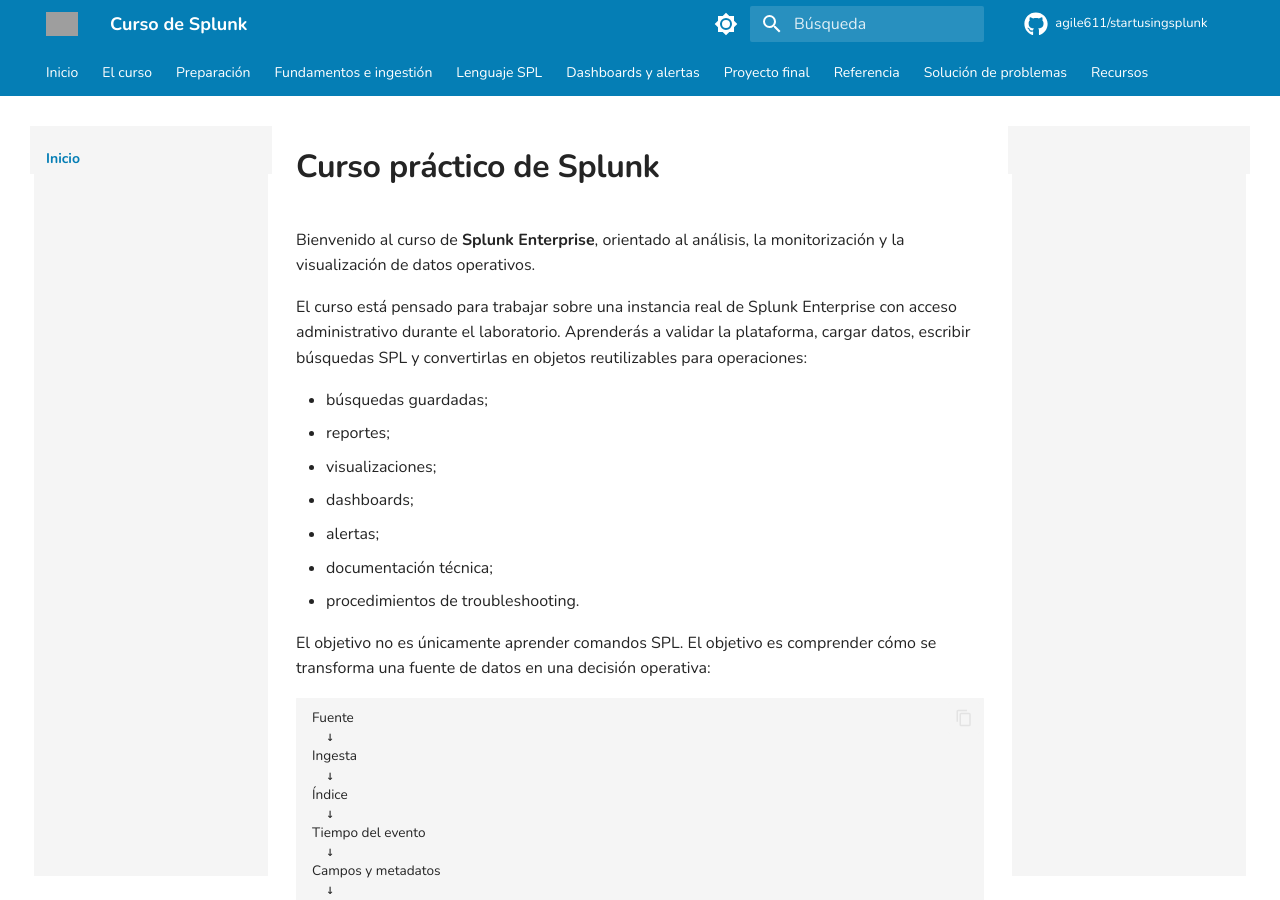
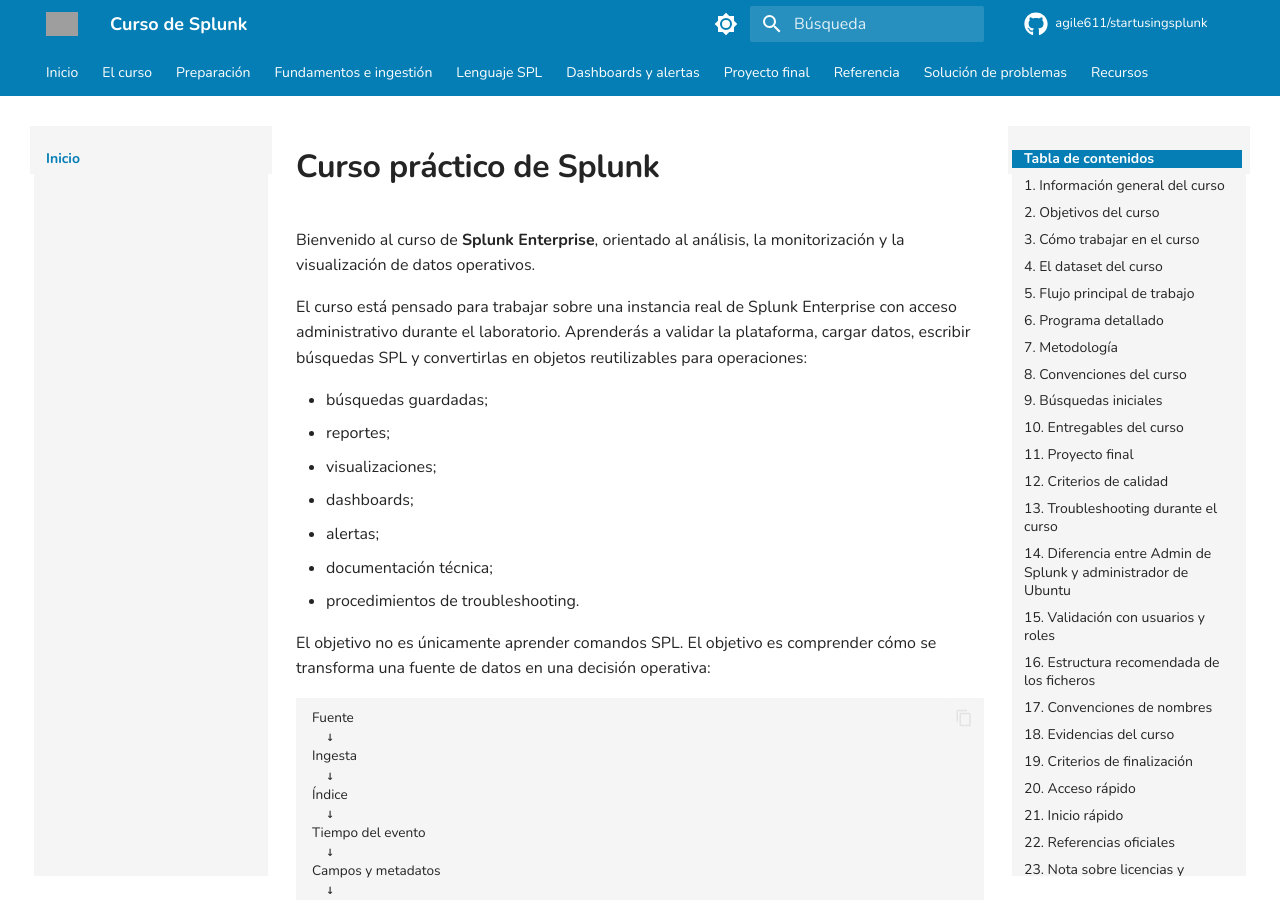
Before and after one commit to agile611/startusingsplunk, an MkDocs documentation site: the page built from docs/index.md, in a window 1280 px wide and 900 px high. Built offline with MkDocs 1.6.1 and Material for MkDocs 9.7.7, drawn with Linux system fonts in a browser that asks for light colours; comment, search, counter and statistics services are not loaded; grey boxes are pictures that could not be loaded.

Commit message:
index complet

````diff
--- a/docs/index.md
+++ b/docs/index.md
@@ -51,9 +51,9 @@ muestre un gráfico. Debes comprobar:
 
 ---
 
-# 1. Información general del curso
-
-## 1.1 Duración
+## 1. Información general del curso
+
+#### 1.1 Duración
 
 El curso tiene una duración total de **18 horas**, distribuidas en:
 
@@ -72,7 +72,7 @@ El curso tiene una duración total de **18 horas**, distribuidas en:
 
 ---
 
-## 1.2 Nivel recomendado
+#### 1.2 Nivel recomendado
 
 El curso está orientado a personas con conocimientos básicos de:
 
@@ -89,7 +89,7 @@ No es necesario conocer SPL antes de comenzar.
 
 ---
 
-## 1.3 Entorno de trabajo
+#### 1.3 Entorno de trabajo
 
 Los laboratorios están diseñados para ejecutarse sobre:
 
@@ -120,7 +120,7 @@ deben comprobar los valores reales de su entorno antes de aplicar una correcció
 
 ---
 
-# 2. Objetivos del curso
+## 2. Objetivos del curso
 
 Al finalizar la formación podrás:
 
@@ -161,7 +161,7 @@ Al finalizar la formación podrás:
 
 ---
 
-# 3. Cómo trabajar en el curso
+## 3. Cómo trabajar en el curso
 
 Usa siempre este flujo:
 
@@ -187,7 +187,7 @@ Objeto reutilizable
 Acción operativa
 ```
 
-## 3.1 Validación antes del análisis
+#### 3.1 Validación antes del análisis
 
 Antes de construir un dashboard o una alerta, comprueba:
 
@@ -201,7 +201,7 @@ Antes de construir un dashboard o una alerta, comprueba:
 8. que el usuario tiene permisos;
 9. que la consulta produce resultados razonables.
 
-## 3.2 No empezar por la consulta final
+#### 3.2 No empezar por la consulta final
 
 No empieces directamente con una consulta compleja como:
 
@@ -228,7 +228,7 @@ index=curso earliest=0 latest=now
 
 A continuación añade condiciones una a una.
 
-## 3.3 Reproducibilidad
+#### 3.3 Reproducibilidad
 
 Cada consulta del curso debe documentar:
 
@@ -246,7 +246,7 @@ Cada consulta del curso debe documentar:
 
 ---
 
-# 4. El dataset del curso
+## 4. El dataset del curso
 
 En el laboratorio se utiliza principalmente el índice:
 
@@ -260,7 +260,7 @@ El dataset básico se denomina:
 eventos_web.csv
 ```
 
-## 4.1 Campos mínimos
+#### 4.1 Campos mínimos
 
 El dataset mínimo contiene:
 
@@ -281,7 +281,7 @@ timestamp,host,method,status,uri
 2026-01-01T00:02:00Z,web-02,POST,500,/api/users
 ```
 
-## 4.2 Campos ampliados
+#### 4.2 Campos ampliados
 
 Algunas actividades requieren una fuente ampliada con:
 
@@ -302,7 +302,7 @@ timestamp,host,method,status,uri,client_ip,response_time,user_agent,bytes,refere
 2026-01-01T00:02:00Z,web-02,POST,500,/api/users,192.0.2.12,2100,curl,256,-
 ```
 
-## 4.3 Limitaciones del dataset
+#### 4.3 Limitaciones del dataset
 
 No se deben inventar métricas que los datos no permitan calcular.
 
@@ -316,7 +316,7 @@ Si no existe `response_time`, documenta:
 > El dataset no contiene un tiempo de respuesta. No es posible determinar qué URI
 > es más lenta. Se utiliza como alternativa la URI con más errores.
 
-## 4.4 Fechas del dataset
+#### 4.4 Fechas del dataset
 
 El dataset de referencia contiene eventos del:
 
@@ -350,11 +350,11 @@ index=curso earliest=0 latest=now
 
 ---
 
-# 5. Flujo principal de trabajo
+## 5. Flujo principal de trabajo
 
 Utiliza esta secuencia en todas las prácticas:
 
-## Paso 1: plataforma
+#### Paso 1: plataforma
 
 Comprueba que Splunk está instalado y activo.
 
@@ -366,7 +366,7 @@ Comprueba que Splunk está instalado y activo.
 sudo systemctl status Splunkd
 ```
 
-## Paso 2: acceso web
+#### Paso 2: acceso web
 
 Comprueba que Splunk Web responde:
 
@@ -374,7 +374,7 @@ Comprueba que Splunk Web responde:
 curl -I http://127.0.0.1:8000
 ```
 
-## Paso 3: índice
+#### Paso 3: índice
 
 Confirma que existe `curso`:
 
@@ -384,7 +384,7 @@ Confirma que existe `curso`:
 | table title disabled totalEventCount currentDBSizeMB
 ```
 
-## Paso 4: eventos
+#### Paso 4: eventos
 
 Ejecuta una búsqueda mínima:
 
@@ -396,7 +396,7 @@ index=curso earliest=0 latest=now
     latest(_time) as ultimo_evento
 ```
 
-## Paso 5: campos y metadatos
+#### Paso 5: campos y metadatos
 
 ```spl
 index=curso earliest=0 latest=now
@@ -413,7 +413,7 @@ index=curso earliest=0 latest=now
 | head 20
 ```
 
-## Paso 6: análisis
+#### Paso 6: análisis
 
 Solo después de validar los datos, empieza a crear búsquedas de:
 
@@ -426,7 +426,7 @@ Solo después de validar los datos, empieza a crear búsquedas de:
 - IP;
 - alertas.
 
-## Paso 7: objetos
+#### Paso 7: objetos
 
 Convierte las búsquedas en:
 
@@ -435,21 +435,21 @@ Convierte las búsquedas en:
 - alertas;
 - búsquedas guardadas.
 
-## Paso 8: permisos y documentación
+#### Paso 8: permisos y documentación
 
 Prueba con el rol final y documenta las limitaciones.
 
 ---
 
-# 6. Programa detallado
-
-## Sesión 1: fundamentos e ingestión
-
-### Objetivo
+## 6. Programa detallado
+
+#### Sesión 1: fundamentos e ingestión
+
+###### Objetivo
 
 Comprender cómo funciona la plataforma y cómo llegan los datos a Splunk.
 
-### Contenidos
+###### Contenidos
 
 - Arquitectura básica.
 - Splunk Web y `splunkd`.
@@ -470,7 +470,7 @@ Comprender cómo funciona la plataforma y cómo llegan los datos a Splunk.
 - Validación de permisos.
 - Troubleshooting inicial.
 
-### Prácticas
+###### Prácticas
 
 1. Comprobar la versión de Splunk.
 2. Revisar el estado del servicio.
@@ -483,14 +483,14 @@ Comprender cómo funciona la plataforma y cómo llegan los datos a Splunk.
 9. Comprobar el rango temporal.
 10. Documentar la ingesta.
 
-### Búsqueda inicial
+###### Búsqueda inicial
 
 ```spl
 index=curso earliest=0 latest=now
 | stats count as total_eventos
 ```
 
-### Evidencias
+###### Evidencias
 
 El asistente debe conservar:
 
@@ -507,13 +507,13 @@ El asistente debe conservar:
 
 ---
 
-## Sesión 2: búsquedas, comandos y funciones SPL
-
-### Objetivo
+#### Sesión 2: búsquedas, comandos y funciones SPL
+
+###### Objetivo
 
 Construir búsquedas reproducibles y convertir eventos en información operativa.
 
-### Contenidos
+###### Contenidos
 
 - Sintaxis SPL.
 - Comando `search`.
@@ -539,7 +539,7 @@ Construir búsquedas reproducibles y convertir eventos en información operativa
 - Calidad de datos.
 - Optimización básica.
 
-### Prácticas
+###### Prácticas
 
 1. Contar eventos.
 2. Contar peticiones por host.
@@ -552,7 +552,7 @@ Construir búsquedas reproducibles y convertir eventos en información operativa
 9. Probar campos opcionales.
 10. Documentar limitaciones.
 
-### Consulta de ejemplo
+###### Consulta de ejemplo
 
 ```spl
 index=curso earliest=0 latest=now
@@ -565,7 +565,7 @@ index=curso earliest=0 latest=now
 | stats count as peticiones by resultado
 ```
 
-### Regla de normalización
+###### Regla de normalización
 
 Convierte los campos numéricos antes de compararlos:
 
@@ -579,13 +579,13 @@ Convierte los campos numéricos antes de compararlos:
 
 ---
 
-## Sesión 3: reportes, dashboards, alertas y proyecto
-
-### Objetivo
+#### Sesión 3: reportes, dashboards, alertas y proyecto
+
+###### Objetivo
 
 Convertir las búsquedas en objetos reutilizables y operativos.
 
-### Contenidos
+###### Contenidos
 
 - Búsquedas guardadas.
 - Reportes.
@@ -608,7 +608,7 @@ Convertir las búsquedas en objetos reutilizables y operativos.
 - Validación con usuarios finales.
 - Documentación del proyecto.
 
-### Prácticas
+###### Prácticas
 
 1. Crear un reporte de errores por URI.
 2. Crear un reporte de tráfico por host.
@@ -623,7 +623,7 @@ Convertir las búsquedas en objetos reutilizables y operativos.
 
 ---
 
-# 7. Metodología
+## 7. Metodología
 
 Cada sesión combina:
 
@@ -636,7 +636,7 @@ Cada sesión combina:
 - documentación técnica;
 - proyecto final.
 
-## 7.1 Demostración
+#### 7.1 Demostración
 
 El instructor mostrará:
 
@@ -647,17 +647,17 @@ El instructor mostrará:
 - los errores habituales;
 - la forma de validar.
 
-## 7.2 Laboratorio guiado
+#### 7.2 Laboratorio guiado
 
 Los asistentes repetirán el procedimiento en su propia instancia.
 
 Cada práctica debe dejar una evidencia.
 
-## 7.3 Ejercicio individual
+#### 7.3 Ejercicio individual
 
 El asistente modificará una consulta o resolverá un caso de forma autónoma.
 
-## 7.4 Reto de análisis
+#### 7.4 Reto de análisis
 
 Se plantea una pregunta operativa sin proporcionar directamente la consulta.
 
@@ -675,9 +675,9 @@ El asistente debe:
 
 ---
 
-# 8. Convenciones del curso
-
-## 8.1 Índice
+## 8. Convenciones del curso
+
+#### 8.1 Índice
 
 Utiliza principalmente:
 
@@ -693,7 +693,7 @@ index=*
 
 salvo para una investigación justificada.
 
-## 8.2 Rango temporal
+#### 8.2 Rango temporal
 
 Incluye un rango explícito en búsquedas guardadas:
 
@@ -709,7 +709,7 @@ earliest=0 latest=now
 
 o un intervalo absoluto.
 
-## 8.3 Campos numéricos
+#### 8.3 Campos numéricos
 
 Normaliza:
 
@@ -721,7 +721,7 @@ Normaliza:
 | eval response_time_num=tonumber(response_time)
 ```
 
-## 8.4 Nombres claros
+#### 8.4 Nombres claros
 
 Utiliza nombres como:
 
@@ -741,7 +741,7 @@ y
 resultado1
 ```
 
-## 8.5 Campos originales
+#### 8.5 Campos originales
 
 Durante la investigación, conserva los valores originales:
 
@@ -751,7 +751,7 @@ Durante la investigación, conserva los valores originales:
 
 No sustituyas inmediatamente `status` por el valor convertido.
 
-## 8.6 División entre cero
+#### 8.6 División entre cero
 
 Protege las divisiones:
 
@@ -763,7 +763,7 @@ Protege las divisiones:
 )
 ```
 
-## 8.7 Límites en rankings
+#### 8.7 Límites en rankings
 
 Limita los resultados:
 
@@ -774,16 +774,16 @@ Limita los resultados:
 
 ---
 
-# 9. Búsquedas iniciales
-
-## 9.1 Contar eventos
+## 9. Búsquedas iniciales
+
+#### 9.1 Contar eventos
 
 ```spl
 index=curso earliest=0 latest=now
 | stats count as total_eventos
 ```
 
-## 9.2 Revisar el rango temporal
+#### 9.2 Revisar el rango temporal
 
 ```spl
 index=curso earliest=0 latest=now
@@ -792,7 +792,7 @@ index=curso earliest=0 latest=now
     max(_time) as fin
 ```
 
-## 9.3 Revisar eventos
+#### 9.3 Revisar eventos
 
 ```spl
 index=curso earliest=0 latest=now
@@ -800,7 +800,7 @@ index=curso earliest=0 latest=now
 | head 20
 ```
 
-## 9.4 Revisar metadatos
+#### 9.4 Revisar metadatos
 
 ```spl
 index=curso earliest=0 latest=now
@@ -808,14 +808,14 @@ index=curso earliest=0 latest=now
 | sort - count
 ```
 
-## 9.5 Revisar campos
+#### 9.5 Revisar campos
 
 ```spl
 index=curso earliest=0 latest=now
 | fieldsummary
 ```
 
-## 9.6 Revisar códigos HTTP
+#### 9.6 Revisar códigos HTTP
 
 ```spl
 index=curso earliest=0 latest=now
@@ -823,7 +823,7 @@ index=curso earliest=0 latest=now
 | sort - count
 ```
 
-## 9.7 Normalizar códigos HTTP
+#### 9.7 Normalizar códigos HTTP
 
 ```spl
 index=curso earliest=0 latest=now
@@ -834,9 +834,9 @@ index=curso earliest=0 latest=now
 
 ---
 
-# 10. Entregables del curso
-
-## 10.1 Entregables de la sesión 1
+## 10. Entregables del curso
+
+#### 10.1 Entregables de la sesión 1
 
 - [ ] Estado de Splunk documentado.
 - [ ] Versión documentada.
@@ -849,7 +849,7 @@ index=curso earliest=0 latest=now
 - [ ] Primer y último evento documentados.
 - [ ] Problemas de ingesta documentados, si existen.
 
-## 10.2 Entregables de la sesión 2
+#### 10.2 Entregables de la sesión 2
 
 - [ ] Búsqueda de volumen.
 - [ ] Búsqueda de errores.
@@ -862,7 +862,7 @@ index=curso earliest=0 latest=now
 - [ ] Interpretación de resultados.
 - [ ] Limitaciones documentadas.
 
-## 10.3 Entregables de la sesión 3
+#### 10.3 Entregables de la sesión 3
 
 - [ ] Reporte de errores por URI.
 - [ ] Reporte de tráfico por host.
@@ -877,20 +877,20 @@ index=curso earliest=0 latest=now
 
 ---
 
-# 11. Proyecto final
-
-## 11.1 Contexto
+## 11. Proyecto final
+
+#### 11.1 Contexto
 
 La empresa ficticia `WebCorp` necesita monitorizar sus servidores web para detectar
 fallos y analizar el comportamiento de sus aplicaciones.
 
 El asistente debe implementar una solución básica de observabilidad en Splunk.
 
-## 11.2 Requisitos funcionales
+#### 11.2 Requisitos funcionales
 
 La solución debe incluir:
 
-### Cinco búsquedas SPL
+###### Cinco búsquedas SPL
 
 1. Volumen total de peticiones.
 2. Porcentaje de error.
@@ -898,12 +898,12 @@ La solución debe incluir:
 4. Errores HTTP 500.
 5. Evolución temporal del tráfico.
 
-### Dos reportes
+###### Dos reportes
 
 1. Reporte de errores por URI.
 2. Reporte de tráfico por host.
 
-### Un dashboard
+###### Un dashboard
 
 Debe contener al menos:
 
@@ -916,7 +916,7 @@ Debe contener al menos:
 7. URI con más errores.
 8. Latencia por URI, solo si existe el campo.
 
-### Una alerta
+###### Una alerta
 
 Debe detectar:
 
@@ -933,7 +933,7 @@ index=curso earliest=-5m latest=now
 | where errores_500>=5
 ```
 
-## 11.3 Requisitos de documentación
+#### 11.3 Requisitos de documentación
 
 Cada elemento debe incluir:
 
@@ -952,11 +952,11 @@ Cada elemento debe incluir:
 
 ---
 
-# 12. Criterios de calidad
+## 12. Criterios de calidad
 
 Una solución de calidad debe ser:
 
-## Reproducible
+#### Reproducible
 
 Otra persona debe poder repetir:
 
@@ -966,7 +966,7 @@ Otra persona debe poder repetir:
 - las pruebas;
 - la interpretación.
 
-## Trazable
+#### Trazable
 
 Debe poder saberse:
 
@@ -977,7 +977,7 @@ Debe poder saberse:
 - qué panel lo visualiza;
 - qué alerta lo utiliza.
 
-## Interpretable
+#### Interpretable
 
 Los resultados deben utilizar:
 
@@ -989,7 +989,7 @@ Los resultados deben utilizar:
 - explicaciones;
 - contexto operativo.
 
-## Segura
+#### Segura
 
 No debe exponer:
 
@@ -1001,7 +1001,7 @@ No debe exponer:
 - cabeceras de autenticación;
 - información de producción.
 
-## Honesta
+#### Honesta
 
 La documentación debe diferenciar entre:
 
@@ -1016,7 +1016,7 @@ solo que la causa sea CPU, memoria, base de datos o red.
 
 ---
 
-# 13. Troubleshooting durante el curso
+## 13. Troubleshooting durante el curso
 
 Cuando algo falle, sigue este orden:
 
@@ -1042,7 +1042,7 @@ Objeto
 Permisos
 ```
 
-## 13.1 Si Splunk no inicia
+#### 13.1 Si Splunk no inicia
 
 Consulta:
 
@@ -1061,7 +1061,7 @@ sudo tail -n 100 \
   /opt/splunk/var/log/splunk/splunkd.log
 ```
 
-## 13.2 Si Splunk Web no abre
+#### 13.2 Si Splunk Web no abre
 
 Consulta:
 
@@ -1079,7 +1079,7 @@ sudo ss -ltnp | grep -E ':8000|:8089'
 curl -I http://127.0.0.1:8000
 ```
 
-## 13.3 Si no aparecen eventos
+#### 13.3 Si no aparecen eventos
 
 Consulta:
 
@@ -1094,7 +1094,7 @@ index=curso earliest=0 latest=now
 | stats count
 ```
 
-## 13.4 Si los campos son incorrectos
+#### 13.4 Si los campos son incorrectos
 
 Consulta:
 
@@ -1110,7 +1110,7 @@ index=curso earliest=0 latest=now
 | head 20
 ```
 
-## 13.5 Si una consulta es lenta
+#### 13.5 Si una consulta es lenta
 
 Utiliza:
 
@@ -1123,7 +1123,7 @@ Utiliza:
 
 ---
 
-# 14. Diferencia entre Admin de Splunk y administrador de Ubuntu
+## 14. Diferencia entre Admin de Splunk y administrador de Ubuntu
 
 Tener el rol `admin` de Splunk no implica tener automáticamente permisos de
 `sudo` en Ubuntu.
@@ -1154,7 +1154,7 @@ No concedas `admin` como solución para:
 
 ---
 
-# 15. Validación con usuarios y roles
+## 15. Validación con usuarios y roles
 
 Una configuración no está terminada cuando funciona solo con `admin`.
 
@@ -1185,7 +1185,7 @@ Comprueba:
 
 ---
 
-# 16. Estructura recomendada de los ficheros
+## 16. Estructura recomendada de los ficheros
 
 La documentación del curso se organiza de la siguiente forma:
 
@@ -1247,9 +1247,9 @@ con las rutas reales del repositorio.
 
 ---
 
-# 17. Convenciones de nombres
-
-## Ficheros
+## 17. Convenciones de nombres
+
+#### Ficheros
 
 Utiliza nombres en minúsculas y separados por guiones:
 
@@ -1259,7 +1259,7 @@ campos-incorrectos.md
 plantillas-consultas.md
 ```
 
-## Búsquedas
+#### Búsquedas
 
 Utiliza nombres descriptivos:
 
@@ -1270,7 +1270,7 @@ Curso - Errores por URI
 Curso - HTTP 500 en cinco minutos
 ```
 
-## Campos calculados
+#### Campos calculados
 
 Utiliza nombres claros:
 
@@ -1284,7 +1284,7 @@ resultado
 familia_http
 ```
 
-## Índices y objetos
+#### Índices y objetos
 
 El índice principal del laboratorio es:
 
@@ -1301,7 +1301,7 @@ curso_monitorizacion
 
 ---
 
-# 18. Evidencias del curso
+## 18. Evidencias del curso
 
 Cada asistente debe conservar evidencias de:
 
@@ -1343,7 +1343,7 @@ Antes de compartir capturas o archivos, elimina:
 
 ---
 
-# 19. Criterios de finalización
+## 19. Criterios de finalización
 
 Al terminar deberías poder:
 
@@ -1383,7 +1383,7 @@ Al terminar deberías poder:
 
 ---
 
-# 20. Acceso rápido
+## 20. Acceso rápido
 
 - [Preparar el laboratorio](preparacion/index.md)
 - [Requisitos](curso/requisitos.md)
@@ -1408,15 +1408,15 @@ Al terminar deberías poder:
 
 ---
 
-# 21. Inicio rápido
-
-## Paso 1: comprobar el servicio
+## 21. Inicio rápido
+
+#### Paso 1: comprobar el servicio
 
 ```bash
 sudo systemctl status Splunkd
 ```
 
-## Paso 2: comprobar Splunk Web
+#### Paso 2: comprobar Splunk Web
 
 ```bash
 curl -I http://127.0.0.1:8000
@@ -1431,7 +1431,7 @@ http://localhost:8000
 Si la instancia utiliza HTTPS, utiliza la URL y el puerto configurados en el
 entorno.
 
-## Paso 3: confirmar el índice
+#### Paso 3: confirmar el índice
 
 ```spl
 | rest /services/data/indexes
@@ -1439,7 +1439,7 @@ entorno.
 | table title disabled totalEventCount currentDBSizeMB
 ```
 
-## Paso 4: cargar el dataset
+#### Paso 4: cargar el dataset
 
 Carga:
 
@@ -1455,7 +1455,7 @@ Selecciona:
 - formato adecuado;
 - ruta o método de ingesta documentado.
 
-## Paso 5: seleccionar el intervalo correcto
+#### Paso 5: seleccionar el intervalo correcto
 
 El dataset de referencia contiene eventos del 1 de enero de 2026.
 
@@ -1475,7 +1475,7 @@ latest="01/01/2026:23:59:59"
 | stats count
 ```
 
-## Paso 6: ejecutar una búsqueda mínima
+#### Paso 6: ejecutar una búsqueda mínima
 
 ```spl
 index=curso
@@ -1485,7 +1485,7 @@ index=curso
     latest(_time) as ultimo_evento
 ```
 
-## Paso 7: revisar un evento
+#### Paso 7: revisar un evento
 
 ```spl
 index=curso
@@ -1502,7 +1502,7 @@ index=curso
 | head 20
 ```
 
-## Paso 8: continuar con la sesión correspondiente
+#### Paso 8: continuar con la sesión correspondiente
 
 - Si estás preparando el entorno, continúa con `preparacion/index.md`.
 - Si estás aprendiendo ingestión, continúa con `sesion-1/index.md`.
@@ -1515,9 +1515,9 @@ antes de añadir filtros complejos o volver a cargar el archivo.
 
 ---
 
-# 22. Referencias oficiales
-
-## Documentación general
+## 22. Referencias oficiales
+
+#### Documentación general
 
 - [Documentación general de Splunk](https://docs.splunk.com/Documentation/Splunk)
 - [Splunk Enterprise Documentation](https://help.splunk.com/en/splunk-enterprise)
@@ -1525,7 +1525,7 @@ antes de añadir filtros complejos o volver a cargar el archivo.
 - [Splunk Answers](https://community.splunk.com/)
 - [Splunk Lantern](https://lantern.splunk.com/)
 
-## Búsquedas y SPL
+#### Búsquedas y SPL
 
 - [Search Manual](https://docs.splunk.com/Documentation/Splunk/latest/Search/WhatsInThisManual)
 - [Search Reference](https://docs.splunk.com/Documentation/Splunk/latest/SearchReference/Overview)
@@ -1537,7 +1537,7 @@ antes de añadir filtros complejos o volver a cargar el archivo.
 - [Comando `spath`](https://docs.splunk.com/Documentation/Splunk/latest/SearchReference/Spat h)
 - [Comando `fieldsummary`](https://docs.splunk.com/Documentation/Splunk/latest/SearchReference/Fieldsummary)
 
-## Ingesta e índices
+#### Ingesta e índices
 
 - [Introducción a la entrada de datos](https://docs.splunk.com/Documentation/Splunk/latest/Data/Whatissource)
 - [Monitorizar archivos y directorios](https://docs.splunk.com/Documentation/Splunk/latest/Data/Monitorfilesanddirectories)
@@ -1548,27 +1548,27 @@ antes de añadir filtros complejos o volver a cargar el archivo.
 - [Referencia de `props.conf`](https://docs.splunk.com/Documentation/Splunk/latest/Admin/Propsconf)
 - [Referencia de `transforms.conf`](https://docs.splunk.com/Documentation/Splunk/latest/Admin/Transformsconf)
 
-## Dashboards y visualización
+#### Dashboards y visualización
 
 - [Dashboards](https://docs.splunk.com/Documentation/Splunk/latest/Viz/AboutDashboards)
 - [Dashboard Studio](https://docs.splunk.com/Documentation/Splunk/latest/DashStudio/IntroFrame)
 - [Visualizaciones](https://docs.splunk.com/Documentation/Splunk/latest/Viz/Aboutthismanual)
 
-## Alertas y reportes
+#### Alertas y reportes
 
 - [Alertas](https://docs.splunk.com/Documentation/Splunk/latest/Alert/Aboutalerts)
 - [Crear alertas](https://docs.splunk.com/Documentation/Splunk/latest/Alert/Definescheduledalerts)
 - [Throttling de alertas](https://docs.splunk.com/Documentation/Splunk/latest/Alert/ThrottleAlerts)
 - [Búsquedas guardadas](https://docs.splunk.com/Documentation/Splunk/latest/Knowledge/Definesearches)
 
-## Seguridad y permisos
+#### Seguridad y permisos
 
 - [Roles y capacidades](https://docs.splunk.com/Documentation/Splunk/latest/Security/Rolesandcapabilities)
 - [Usuarios y roles](https://docs.splunk.com/Documentation/Splunk/latest/Security/Aboutusersandroles)
 - [Objetos de conocimiento](https://docs.splunk.com/Documentation/Splunk/latest/Knowledge/Aboutknowledgeobjects)
 - [Permisos de objetos](https://docs.splunk.com/Documentation/Splunk/latest/Knowledge/Manageknowledgeobjects)
 
-## Troubleshooting
+#### Troubleshooting
 
 - [Troubleshooting de Splunk](https://docs.splunk.com/Documentation/Splunk/latest/Troubleshooting/Abouttroubleshooting)
 - [Troubleshooting de datos](https://docs.splunk.com/Documentation/Splunk/latest/Troubleshooting/Troubleshootingyourdata)
@@ -1576,7 +1576,7 @@ antes de añadir filtros complejos o volver a cargar el archivo.
 - [Job Inspector](https://docs.splunk.com/Documentation/Splunk/latest/Search/Viewsearchjobproperties)
 - [Índice de auditoría](https://docs.splunk.com/Documentation/Splunk/latest/Security/Auditindex)
 
-## Ubuntu
+#### Ubuntu
 
 - [Ubuntu Server Documentation](https://documentation.ubuntu.com/server/)
 - [Systemd en Ubuntu](https://documentation.ubuntu.com/server/explanation/systemd/)
@@ -1584,7 +1584,7 @@ antes de añadir filtros complejos o volver a cargar el archivo.
 
 ---
 
-# 23. Nota sobre licencias y versiones
+## 23. Nota sobre licencias y versiones
 
 La disponibilidad de funciones, límites y opciones puede depender de:
 
@@ -1608,7 +1608,7 @@ oficial.
 
 ---
 
-# 24. Resultado esperado del curso
+## 24. Resultado esperado del curso
 
 Al finalizar, cada asistente debe ser capaz de explicar el recorrido completo de
 un evento:
````
